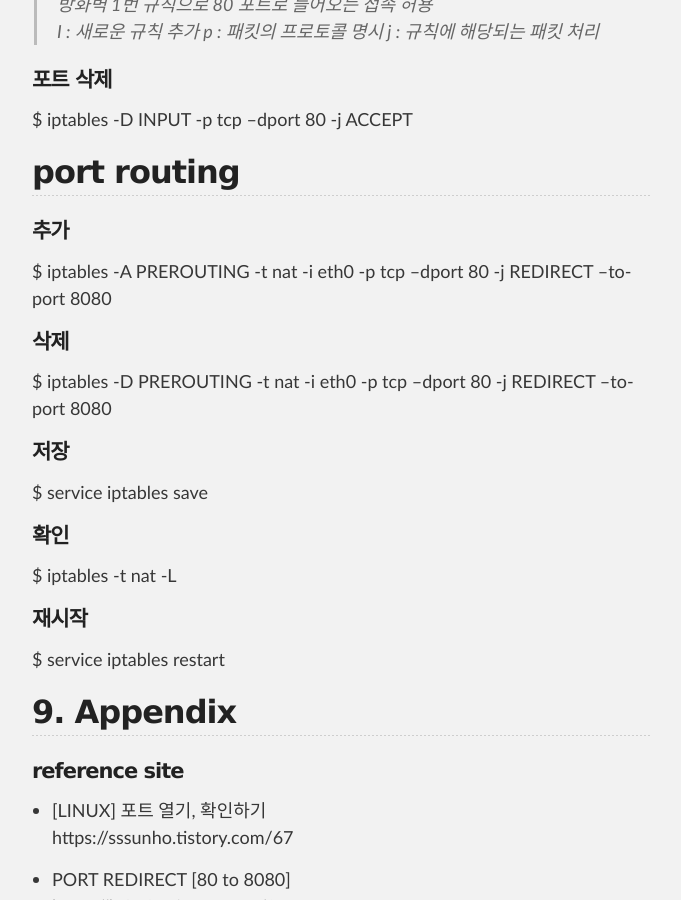
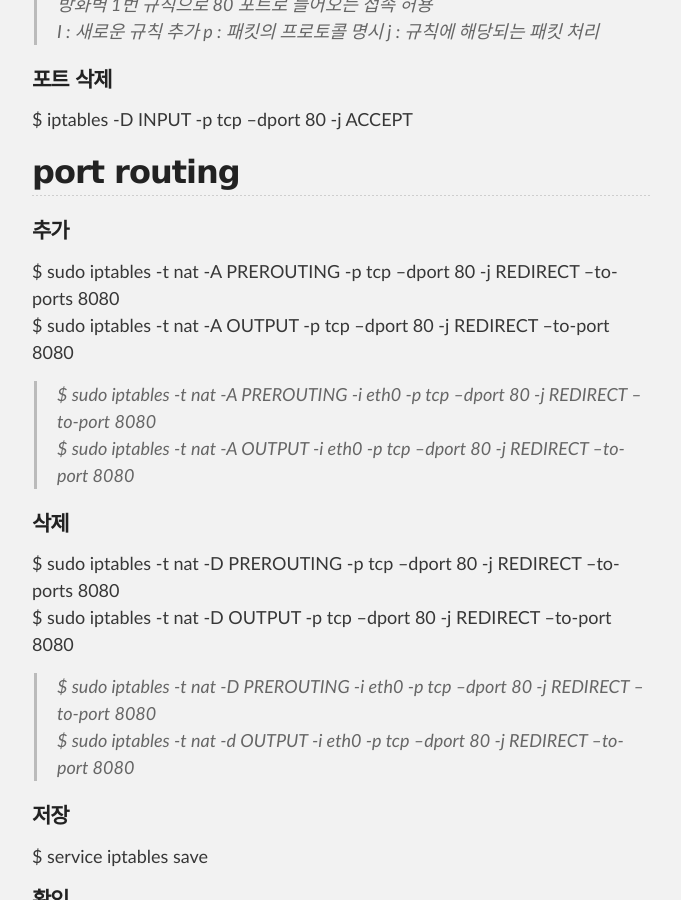
Before and after one commit to unlimited9/unlimited9.github.com, a Jekyll site: the page built from reference.notes/TA/system/linux.iptables.port.md, in a window 1280 px wide and 900 px high, scrolled down 660 px. Shown: the whole window, without its empty margins (298-979 px from the left). Built offline with Jekyll 4.4.1, drawn with Linux system fonts in a browser that asks for light colours; our own code applies the rules of GitHub Pages for plain Markdown files.

Commit message:
Update linux.iptables.port.md

```diff
--- a/reference.notes/TA/system/linux.iptables.port.md
+++ b/reference.notes/TA/system/linux.iptables.port.md
@@ -22,10 +22,16 @@ $ iptables -D INPUT -p tcp --dport 80 -j ACCEPT
 ## port routing
 
 #### 추가
-$ iptables -A PREROUTING -t nat -i eth0 -p tcp --dport 80 -j REDIRECT --to-port 8080
+$ sudo iptables -t nat -A PREROUTING -p tcp --dport 80 -j REDIRECT --to-ports 8080
+$ sudo iptables -t nat -A OUTPUT     -p tcp --dport 80 -j REDIRECT --to-port 8080
+> $ sudo iptables -t nat -A PREROUTING -i eth0 -p tcp --dport 80 -j REDIRECT --to-port 8080
+> $ sudo iptables -t nat -A OUTPUT     -i eth0 -p tcp --dport 80 -j REDIRECT --to-port 8080
 
 #### 삭제
-$ iptables -D PREROUTING -t nat -i eth0 -p tcp --dport 80 -j REDIRECT --to-port 8080
+$ sudo iptables -t nat -D PREROUTING -p tcp --dport 80 -j REDIRECT --to-ports 8080
+$ sudo iptables -t nat -D OUTPUT     -p tcp --dport 80 -j REDIRECT --to-port 8080
+> $ sudo iptables -t nat -D PREROUTING -i eth0 -p tcp --dport 80 -j REDIRECT --to-port 8080
+> $ sudo iptables -t nat -d OUTPUT     -i eth0 -p tcp --dport 80 -j REDIRECT --to-port 8080
 
 #### 저장
 $ service iptables save
```
